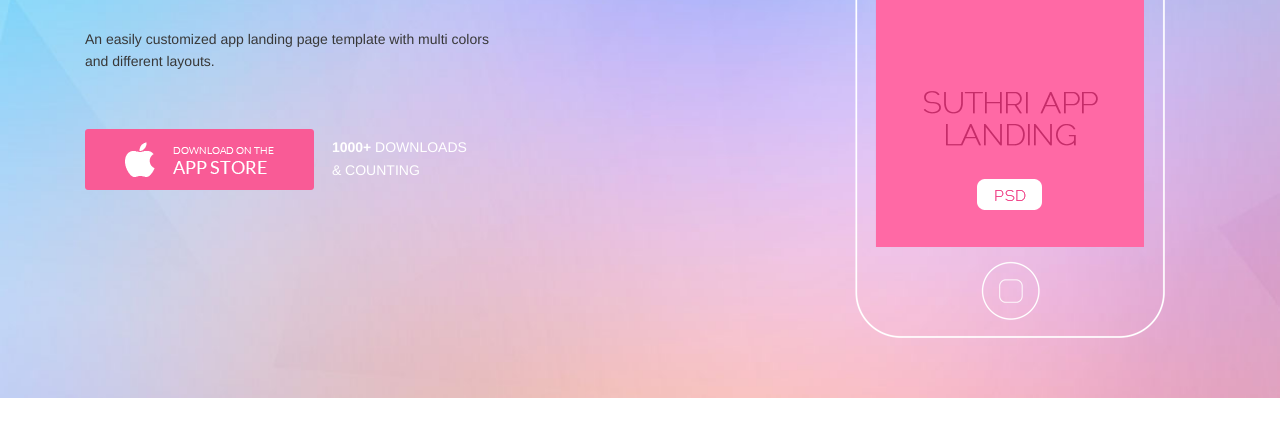
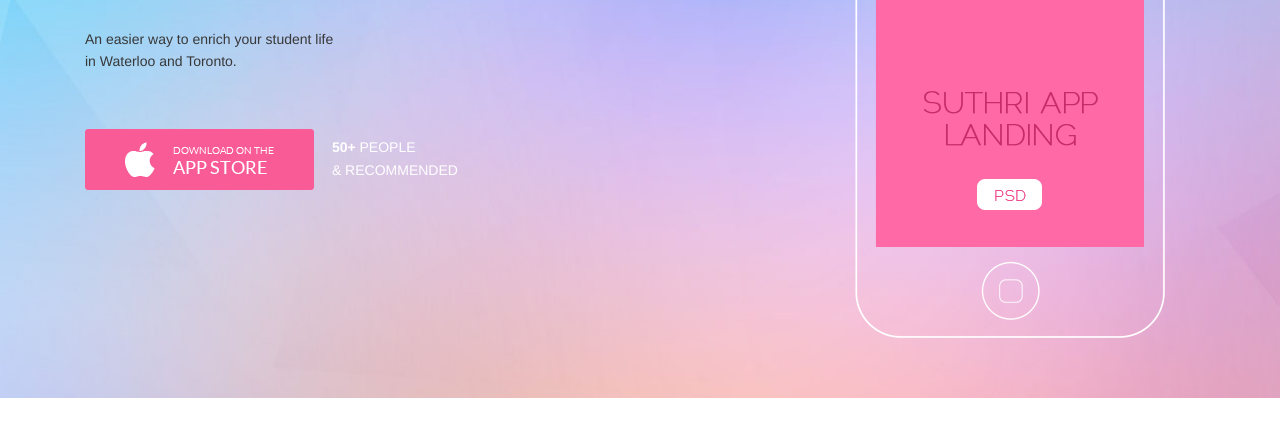
Before and after one commit to cofeed/cofeed.github.io, a plain HTML site: page index.html in a window 1280 px wide. Shown: the part 370-800 px from the top of the page. Drawn offline with nearby package versions, Linux system fonts and the light colour scheme.

Commit message:
small modification

```diff
--- a/index.html
+++ b/index.html
@@ -39,10 +39,10 @@ jQuery(document).ready(function($) {
 				<a href="index.html"><img src="images/logo.PNG" alt=""/></a>
 			</div>
 			<h1 class="wow bounceIn animated">One of the best way to discover <br> events <span>Cofeed</span></h1>
-			<p class="wow fadeInUp animated">An easily customized app landing page template with multi colors<br> and different layouts.</p>
+			<p class="wow fadeInUp animated">An easier way to enrich your student life<br> in Waterloo and Toronto.</p>
 			<form class="ap-but down wow fadeInUp animated">
 				<input type="submit" value="" />
-				<p><span>1000+</span> Downloads <br>& Counting</p>
+				<p><span>50+</span> People <br>& Recommended</p>
 			</form>
 		</div>
 		<div class="col-md-4 iphone wow bounceInRight animated" >
```
